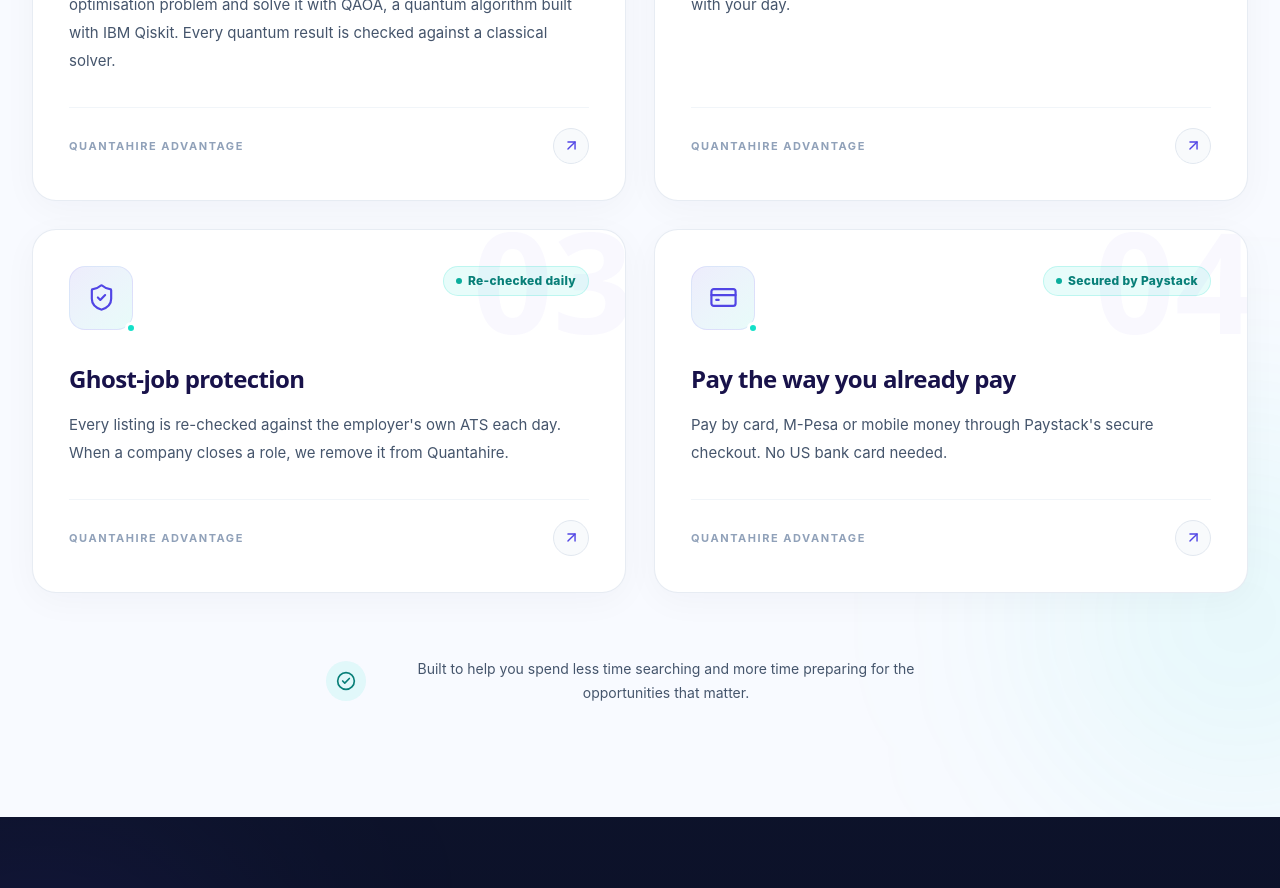
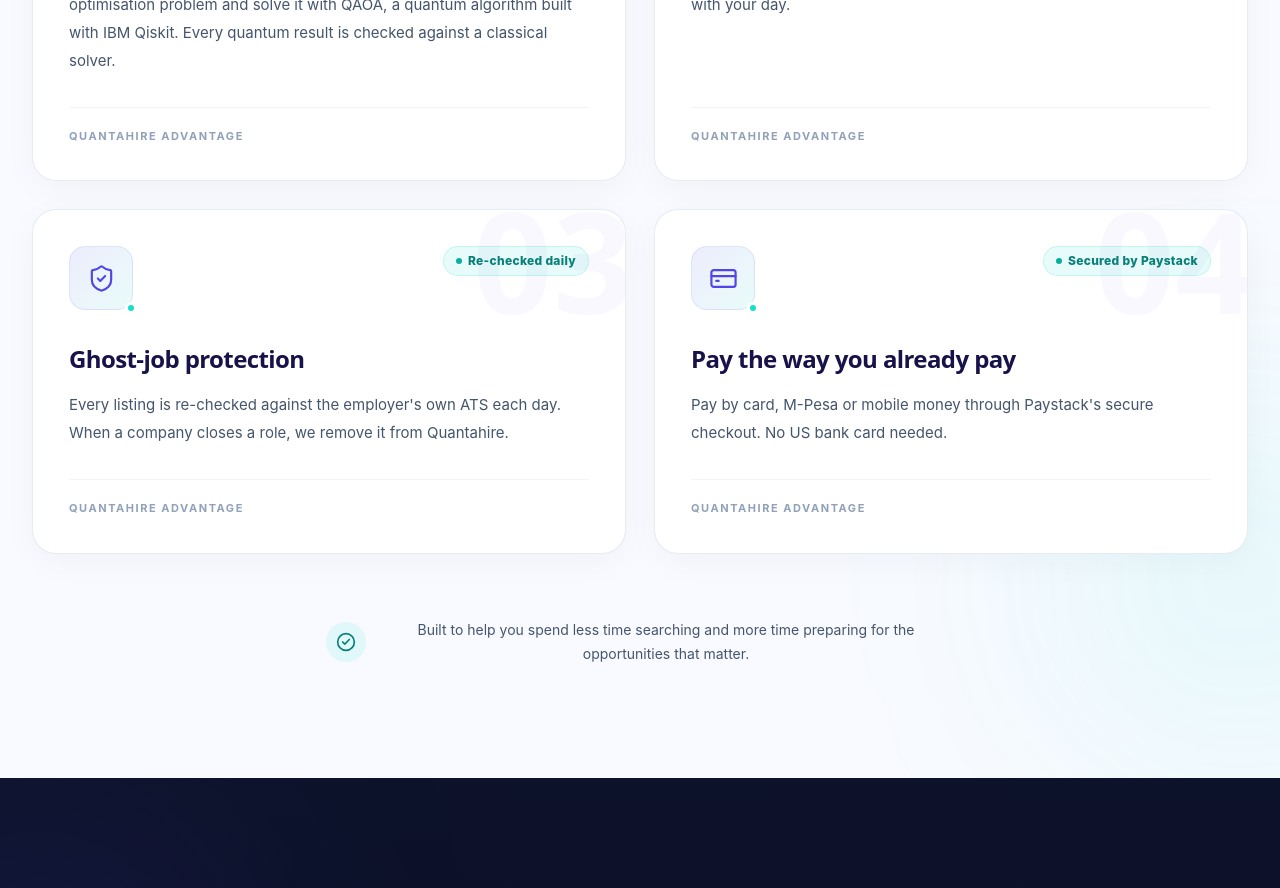
Before and after one commit to airoles26/ai_roles_frontend, a React (Vite) app: page / in a window 1280 px wide. Shown: the part 1880-2768 px from the top of the page. Built offline with nearby package versions, Linux system fonts and the light colour scheme; no server answers.

Commit message:
removed arrow

```diff
--- a/src/pages/Home.jsx
+++ b/src/pages/Home.jsx
@@ -684,9 +684,9 @@ export default function Home() {
               Quantahire advantage
             </span>
 
-            <div className="flex h-9 w-9 items-center justify-center rounded-full border border-slate-200 bg-slate-50 text-[#5145E5] transition-all duration-300 group-hover:translate-x-1 group-hover:border-[#5145E5] group-hover:bg-[#5145E5] group-hover:text-white">
+            {/* <div className="flex h-9 w-9 items-center justify-center rounded-full border border-slate-200 bg-slate-50 text-[#5145E5] transition-all duration-300 group-hover:translate-x-1 group-hover:border-[#5145E5] group-hover:bg-[#5145E5] group-hover:text-white">
               <ArrowUpRight size={17} />
-            </div>
+            </div> */}
           </div>
         </article>
       ))}
```
